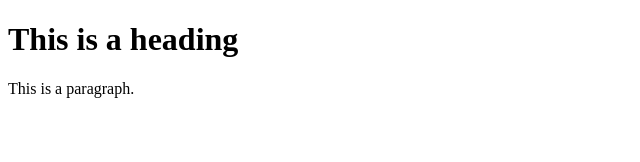
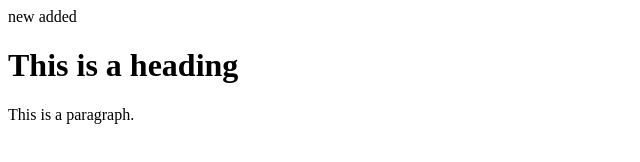
Before and after one commit to devmubeen/git-demo, a plain HTML site: page index.html in a window 1280 px wide. Shown: the whole page, without its empty margins (0-640 px from the left). Drawn offline with Linux system fonts and the light colour scheme.

Commit message:
again added index with check

```diff
--- a/index.html
+++ b/index.html
@@ -2,7 +2,7 @@
 <html>
 <title>HTML Tutorial</title>
 <body>
-
+new added
 <h1>This is a heading</h1>
 <p>This is a paragraph.</p>
 
```
